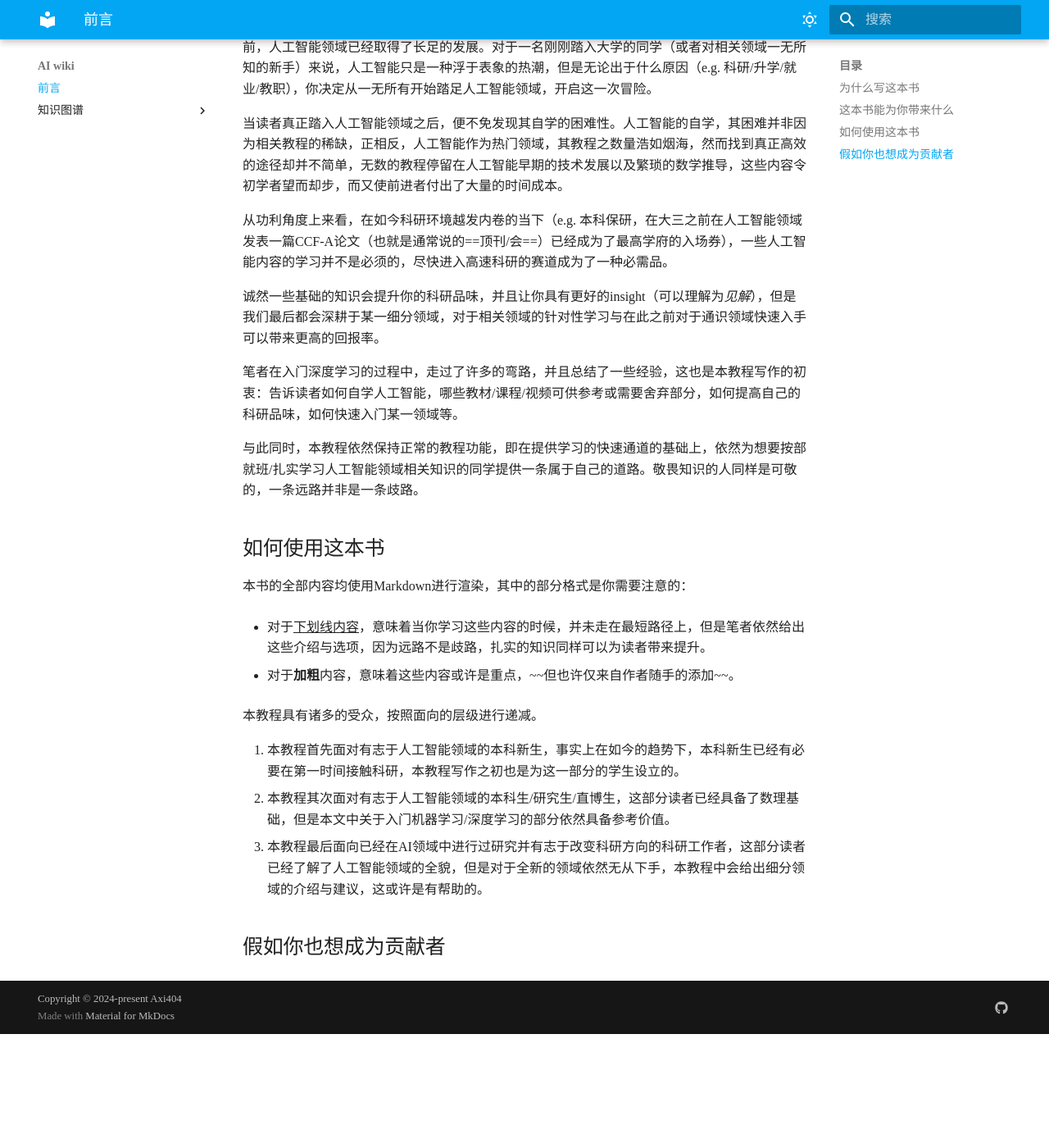
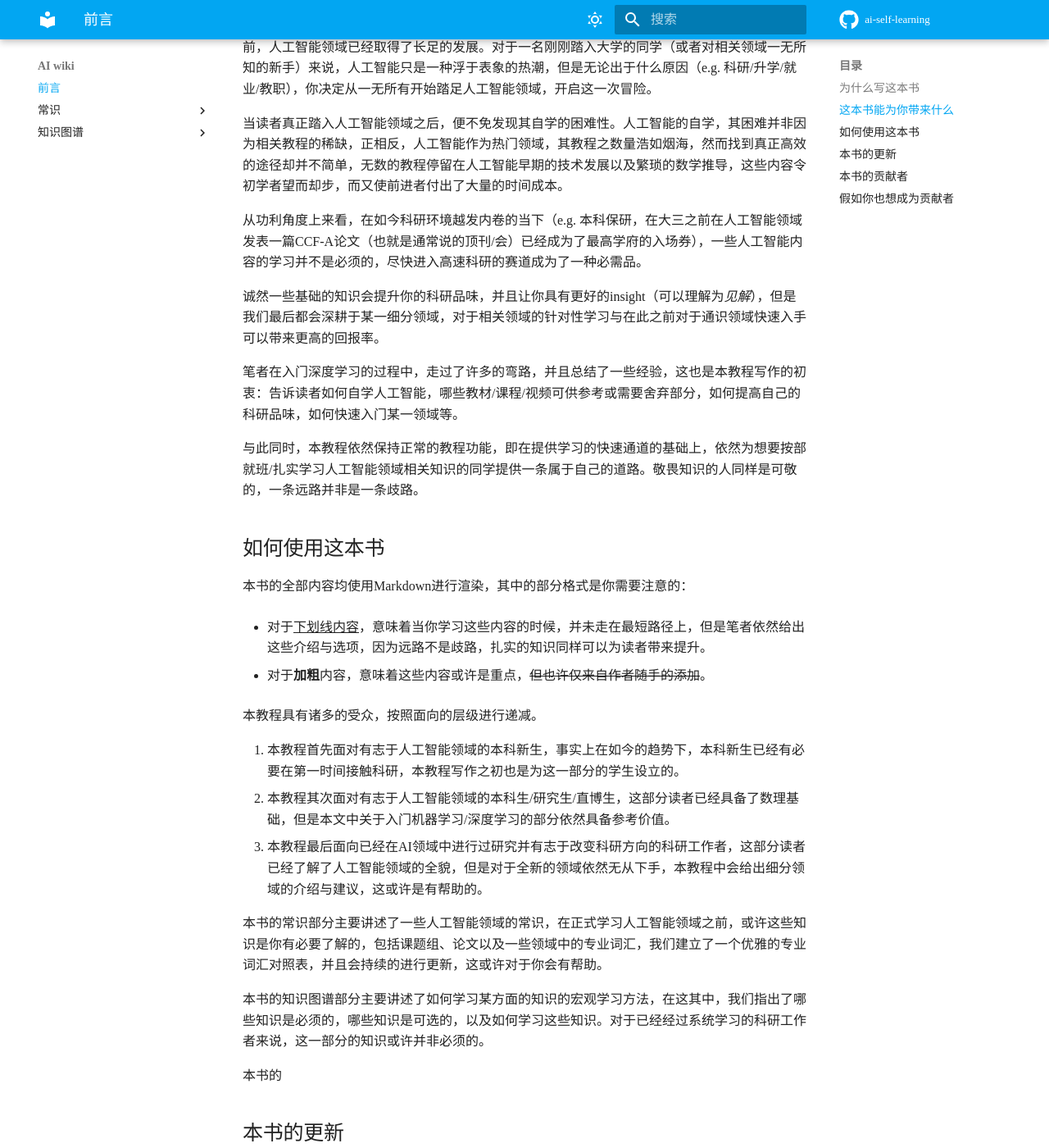
Before and after one commit to Axi404/ai-self-learning, an MkDocs documentation site: the page built from docs/index.md, in a window 1280 px wide and 1400 px high, scrolled down 544 px. Shown: the whole window at 82% size. Built offline with MkDocs 1.6.1 and Material for MkDocs 9.7.7, drawn with Linux system fonts in a browser that asks for light colours; some web fonts are replaced; comment, search, counter and statistics services are not loaded; before the commit the page ends 1805 px from its top, so only the background shows below that; some of the changed text lies outside the part shown.

Commit message:
update basic knowledge

```diff
--- a/docs/index.md
+++ b/docs/index.md
@@ -18,7 +18,7 @@
 
 当读者真正踏入人工智能领域之后，便不免发现其自学的困难性。人工智能的自学，其困难并非因为相关教程的稀缺，正相反，人工智能作为热门领域，其教程之数量浩如烟海，然而找到真正高效的途径却并不简单，无数的教程停留在人工智能早期的技术发展以及繁琐的数学推导，这些内容令初学者望而却步，而又使前进者付出了大量的时间成本。
 
-从功利角度上来看，在如今科研环境越发内卷的当下（e.g. 本科保研，在大三之前在人工智能领域发表一篇CCF-A论文（也就是通常说的==顶刊/会==）已经成为了最高学府的入场券），一些人工智能内容的学习并不是必须的，尽快进入高速科研的赛道成为了一种必需品。
+从功利角度上来看，在如今科研环境越发内卷的当下（e.g. 本科保研，在大三之前在人工智能领域发表一篇CCF-A论文（也就是通常说的顶刊/会）已经成为了最高学府的入场券），一些人工智能内容的学习并不是必须的，尽快进入高速科研的赛道成为了一种必需品。
 
 诚然一些基础的知识会提升你的科研品味，并且让你具有更好的insight（可以理解为*见解*），但是我们最后都会深耕于某一细分领域，对于相关领域的针对性学习与在此之前对于通识领域快速入手可以带来更高的回报率。
 
@@ -32,7 +32,7 @@
 
 - 对于<u>下划线内容</u>，意味着当你学习这些内容的时候，并未走在最短路径上，但是笔者依然给出这些介绍与选项，因为远路不是歧路，扎实的知识同样可以为读者带来提升。
 
-- 对于**加粗**内容，意味着这些内容或许是重点，~~但也许仅来自作者随手的添加~~。
+- 对于**加粗**内容，意味着这些内容或许是重点，<del>但也许仅来自作者随手的添加</del>。
 
 本教程具有诸多的受众，按照面向的层级进行递减。
 
@@ -40,4 +40,21 @@
 2. 本教程其次面对有志于人工智能领域的本科生/研究生/直博生，这部分读者已经具备了数理基础，但是本文中关于入门机器学习/深度学习的部分依然具备参考价值。
 3. 本教程最后面向已经在AI领域中进行过研究并有志于改变科研方向的科研工作者，这部分读者已经了解了人工智能领域的全貌，但是对于全新的领域依然无从下手，本教程中会给出细分领域的介绍与建议，这或许是有帮助的。
 
+本书的常识部分主要讲述了一些人工智能领域的常识，在正式学习人工智能领域之前，或许这些知识是你有必要了解的，包括课题组、论文以及一些领域中的专业词汇，我们建立了一个优雅的专业词汇对照表，并且会持续的进行更新，这或许对于你会有帮助。
+
+本书的知识图谱部分主要讲述了如何学习某方面的知识的宏观学习方法，在这其中，我们指出了哪些知识是必须的，哪些知识是可选的，以及如何学习这些知识。对于已经经过系统学习的科研工作者来说，这一部分的知识或许并非必须的。
+
+本书的
+
+## 本书的更新
+
+本书的更新频率会随着人工智能领域的发展而相应地调整，对于读者而言，本书的更新频率会以月为单位进行调整。
+
+## 本书的贡献者
+
+感谢以下贡献者对本教程的贡献：
+
+- [@Axi404](https://github.com/Axi404)
+- [@Hanxiao](https://github.com/Hanxiao)
+
 ## 假如你也想成为贡献者
--- a/mkdocs.yml
+++ b/mkdocs.yml
@@ -1,4 +1,7 @@
 site_name: AI wiki
+
+repo_name: ai-self-learning
+repo_url: https://github.com/Axi404/ai-self-learning/
 
 copyright: Copyright &copy; 2024-present <a href="https://github.com/Axi404" target="_blank" rel="noopener noreferrer">Axi404</a>
 
@@ -67,5 +70,9 @@ extra:
 
 nav:
   - 前言: "index.md"
+  - 常识:
+      - 课题组: "常识/课题组.md"
+      - 顶刊与顶会: "常识/顶刊与顶会.md"
+      - 名词对照表: "常识/名词对照表.md"
   - 知识图谱:
       - 基础知识: "知识图谱/基础知识.md"
```
Also changed, not shown: docs/常识/名词对照表.md (added, +3 -0 lines), docs/常识/课题组.md (added, +20 -0 lines), docs/常识/顶刊与顶会.md (added, +13 -0 lines).
